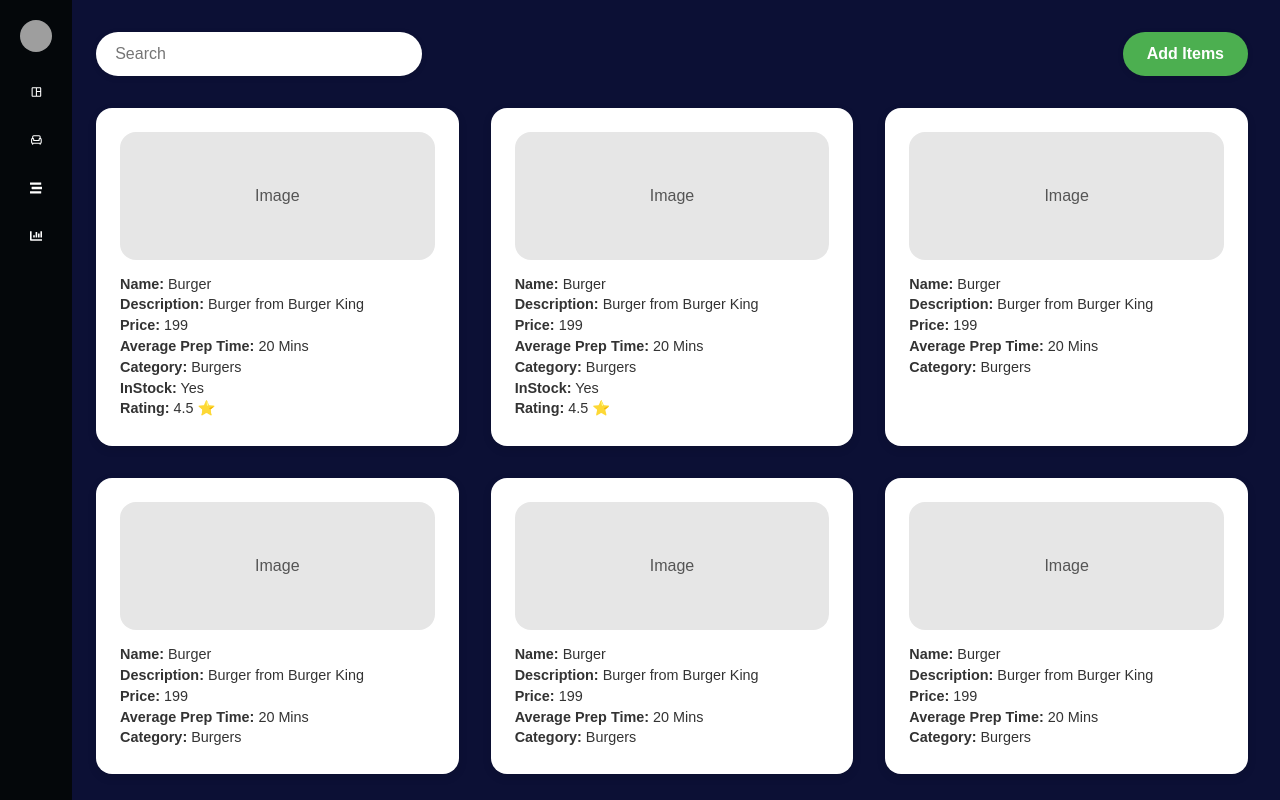
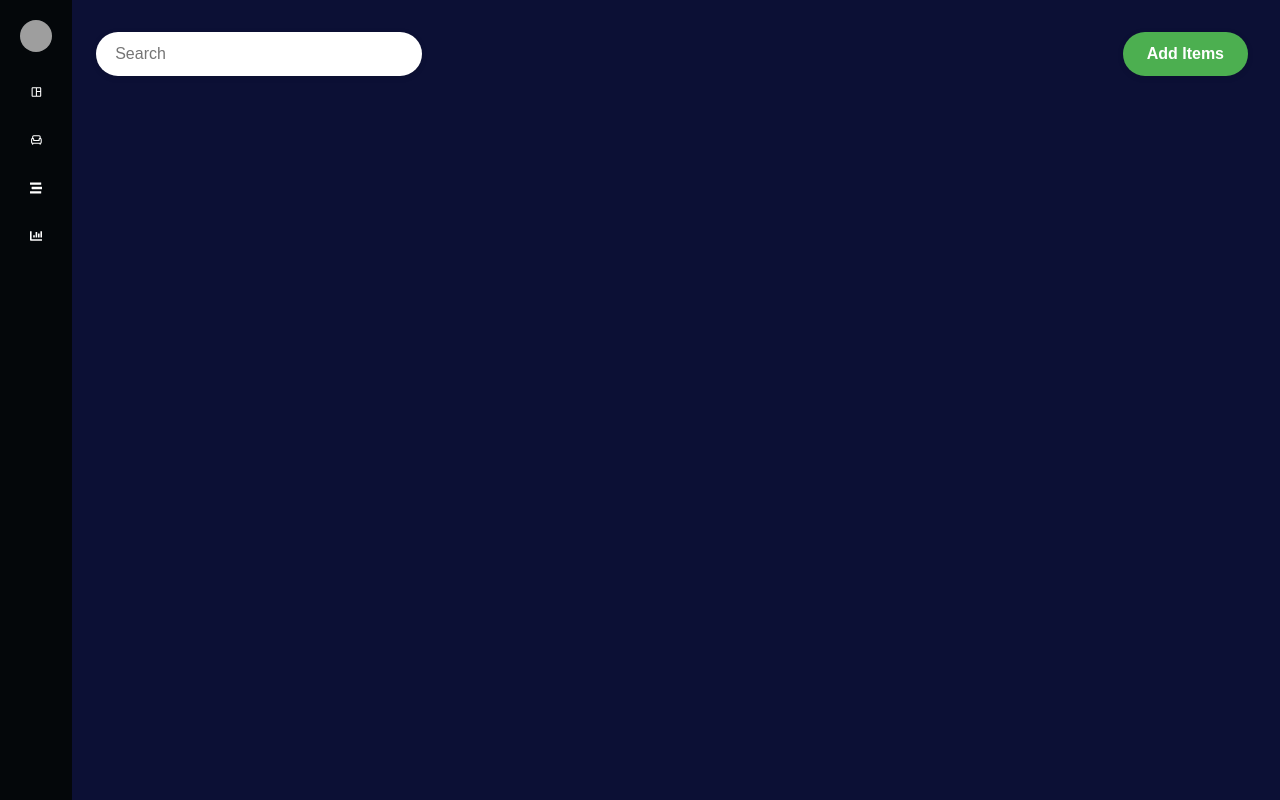
Before and after one commit to Sourav-Sharma-001/Final-Eva, a React (Vite) app in the folder Frontend/my-app/: page /foodItems in a window 1280 px wide. Built offline with nearby package versions, Linux system fonts and the light colour scheme; grey boxes are pictures that could not be loaded.

Commit message:
created food items with model

```diff
--- a/Frontend/my-app/src/Components/Pages/FoodItems/FoodItems.css
+++ b/Frontend/my-app/src/Components/Pages/FoodItems/FoodItems.css
@@ -52,10 +52,11 @@
 /* Grid Layout */
 .food-grid {
   display: grid;
-  grid-template-columns: repeat(auto-fit, minmax(18rem, 1fr));
-  gap: 2rem;
-  justify-content: center;
+  grid-template-columns: repeat(4, 1fr);
+  gap: 1.5rem;
+  justify-items: center;
 }
+
 
 /* Card */
 .food-card {
--- a/Frontend/my-app/src/Components/Pages/FoodItems/FoodItems.jsx
+++ b/Frontend/my-app/src/Components/Pages/FoodItems/FoodItems.jsx
@@ -2,59 +2,32 @@ import React, { useState } from "react";
 import "./FoodItems.css";
 
 export default function FoodItems() {
+  const [foods, setFoods] = useState([]);
   const [showModal, setShowModal] = useState(false);
+  const [formData, setFormData] = useState({
+    name: "",
+    description: "",
+    price: "",
+    avgPrep: "",
+    category: "",
+    inStock: "",
+  });
 
-  const foods = [
-    {
-      name: "Burger",
-      description: "Burger from Burger King",
-      price: 199,
-      avgPrep: "20 Mins",
-      category: "Burgers",
-      inStock: "Yes",
-      rating: "4.5 ⭐",
-    },
-    {
-      name: "Burger",
-      description: "Burger from Burger King",
-      price: 199,
-      avgPrep: "20 Mins",
-      category: "Burgers",
-      inStock: "Yes",
-      rating: "4.5 ⭐",
-    },
-    {
-      name: "Burger",
-      description: "Burger from Burger King",
-      price: 199,
-      avgPrep: "20 Mins",
-      category: "Burgers",
-    },
-    {
-      name: "Burger",
-      description: "Burger from Burger King",
-      price: 199,
-      avgPrep: "20 Mins",
-      category: "Burgers",
-    },
-    {
-      name: "Burger",
-      description: "Burger from Burger King",
-      price: 199,
-      avgPrep: "20 Mins",
-      category: "Burgers",
-    },
-    {
-      name: "Burger",
-      description: "Burger from Burger King",
-      price: 199,
-      avgPrep: "20 Mins",
-      category: "Burgers",
-    },
-  ];
+  const handleChange = (e) => {
+    setFormData({ ...formData, [e.target.name]: e.target.value });
+  };
 
   const handleAddItem = (e) => {
     e.preventDefault();
+    setFoods([...foods, formData]);
+    setFormData({
+      name: "",
+      description: "",
+      price: "",
+      avgPrep: "",
+      category: "",
+      inStock: "",
+    });
     setShowModal(false);
   };
 
@@ -92,11 +65,6 @@ export default function FoodItems() {
                   <strong>InStock:</strong> {food.inStock}
                 </p>
               )}
-              {food.rating && (
-                <p>
-                  <strong>Rating:</strong> {food.rating}
-                </p>
-              )}
             </div>
           </div>
         ))}
@@ -112,12 +80,54 @@ export default function FoodItems() {
                 <div className="image-dropzone">Drag & Drop or Click</div>
               </div>
 
-              <input type="text" placeholder="Name" required />
-              <input type="text" placeholder="Description" required />
-              <input type="number" placeholder="Price" required />
-              <input type="text" placeholder="Average Preparation Time" required />
-              <input type="text" placeholder="Category" required />
-              <input type="text" placeholder="Stock" required />
+              <input
+                type="text"
+                name="name"
+                placeholder="Name"
+                value={formData.name}
+                onChange={handleChange}
+                required
+              />
+              <input
+                type="text"
+                name="description"
+                placeholder="Description"
+                value={formData.description}
+                onChange={handleChange}
+                required
+              />
+              <input
+                type="number"
+                name="price"
+                placeholder="Price"
+                value={formData.price}
+                onChange={handleChange}
+                required
+              />
+              <input
+                type="text"
+                name="avgPrep"
+                placeholder="Average Preparation Time"
+                value={formData.avgPrep}
+                onChange={handleChange}
+                required
+              />
+              <input
+                type="text"
+                name="category"
+                placeholder="Category"
+                value={formData.category}
+                onChange={handleChange}
+                required
+              />
+              <input
+                type="text"
+                name="inStock"
+                placeholder="Stock"
+                value={formData.inStock}
+                onChange={handleChange}
+                required
+              />
 
               <button type="submit" className="submit-btn">
                 Add Item
```
